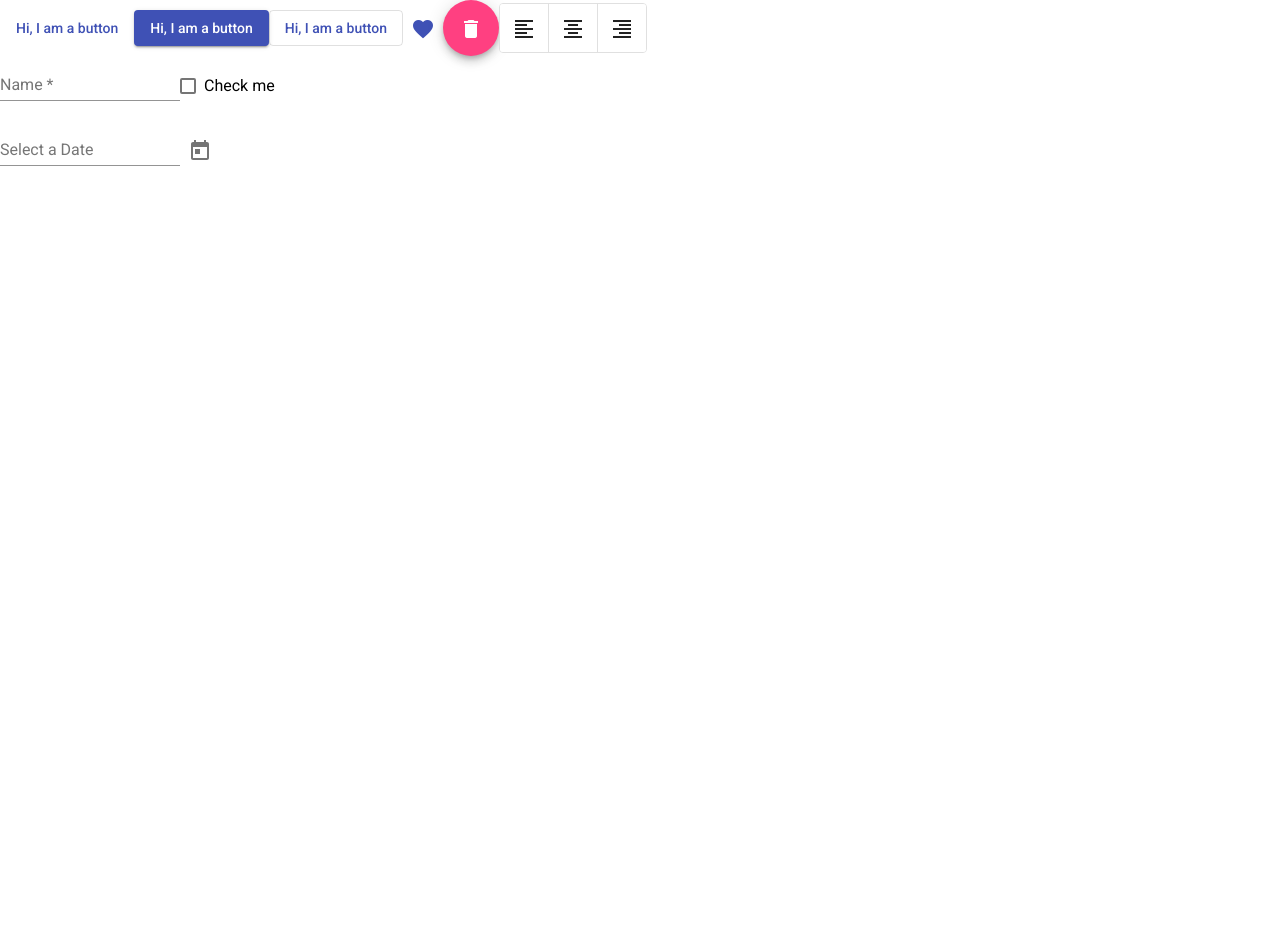
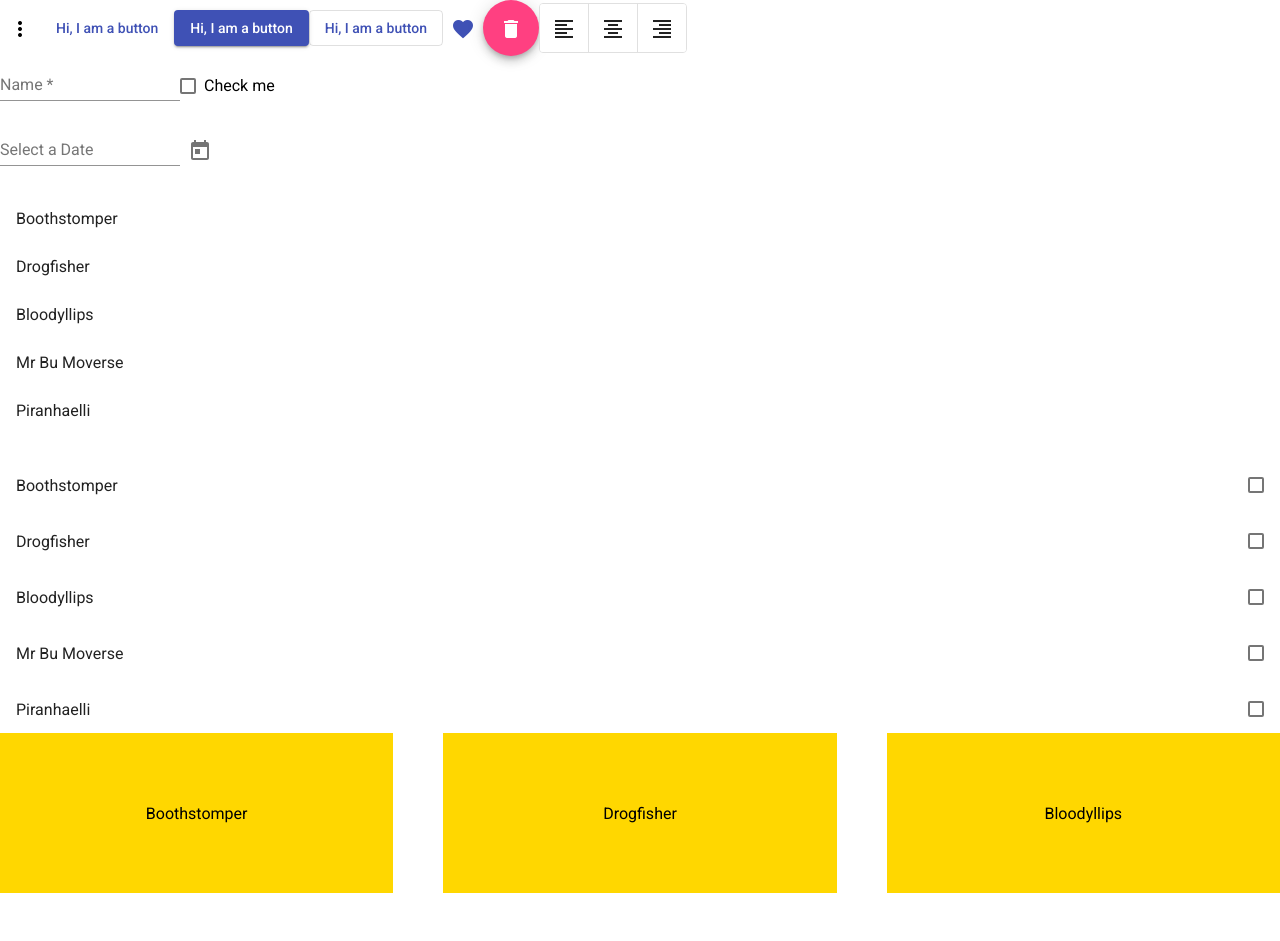
Before and after one commit to Anulav/Angular, an Angular app in the folder ninth/: page / in a window 1280 px wide. Shown: the top 941 px of the page. Before the commit the page ends 800 px from the top, so only its background shows below. Built offline with nearby package versions, Linux system fonts and the light colour scheme.

Commit message:
Added menu module and grid module

```diff
--- a/ninth/src/app/app.component.html
+++ b/ninth/src/app/app.component.html
@@ -1,3 +1,4 @@
+<app-menu></app-menu>
 <button mat-button color="primary">Hi, I am a button</button>
 <button mat-raised-button color="primary">Hi, I am a button</button>
 <button mat-stroked-button color="primary">Hi, I am a button</button>
@@ -19,7 +20,7 @@
 </mat-button-toggle-group>
 <br/>
 <app-form-controls></app-form-controls>
-
+<app-layout></app-layout>
 <!--
 Buttons
 • mat-raised-button: A button that is displayed with a shadow to indicate its
--- a/ninth/src/app/app.module.ts
+++ b/ninth/src/app/app.module.ts
@@ -14,10 +14,18 @@ import { MatInputModule } from '@angular/material/input';
 import { MatCheckboxModule } from '@angular/material/checkbox';
 import { MatDatepickerModule } from '@angular/material/datepicker';
 import { MatNativeDateModule } from '@angular/material/core';
+import { MatMenuModule } from '@angular/material/menu';
+import { MatListModule } from '@angular/material/list';
+import { MenuComponent } from './menu/menu.component';
+import { LayoutComponent } from './layout/layout.component';
+import { MatGridListModule } from '@angular/material/grid-list';
+
 @NgModule({
   declarations: [
     AppComponent,
-    FormsComponent
+    FormsComponent,
+    MenuComponent,
+    LayoutComponent
   ],
   imports: [
     BrowserModule,
@@ -32,11 +40,13 @@ import { MatNativeDateModule } from '@angular/material/core';
     MatAutocompleteModule,
     MatCheckboxModule,
     MatDatepickerModule,
-    MatNativeDateModule /* MatNativeDateModule from the @angular/material/core namespace.
+    MatNativeDateModule, /* MatNativeDateModule from the @angular/material/core namespace.
     MatNativeDateModule provides parsing and formatting utilities for dates, and
     it is based on the native Date object implementation.
     */
-
+    MatMenuModule,
+    MatListModule,
+    MatGridListModule
   ],
   providers: [],
   bootstrap: [AppComponent]
--- /dev/null
+++ b/ninth/src/app/layout/layout.component.css
@@ -0,0 +1,3 @@
+.mat-grid-tile{
+  background-color: gold;
+}
--- /dev/null
+++ b/ninth/src/app/layout/layout.component.html
@@ -0,0 +1,18 @@
+<mat-list>
+  <mat-list-item *ngFor="let hero of heroes">
+    {{ hero.name }}
+  </mat-list-item>
+  </mat-list>
+<!--Above is the basic mat-list-->
+<br/>
+<mat-selection-list *ngFor="let hero of heroes">
+  <mat-list-option>
+    {{ hero.name }}
+  </mat-list-option>
+</mat-selection-list>
+<!--Above is the mat-selection-list-->
+<mat-grid-list cols="3" rowHeight="10rem" gutterSize="50">
+  <mat-grid-tile *ngFor="let hero of heroes" >
+    {{ hero.name }}
+  </mat-grid-tile>
+</mat-grid-list>
--- /dev/null
+++ b/ninth/src/app/layout/layout.component.ts
@@ -0,0 +1,16 @@
+import { Component, OnInit } from '@angular/core';
+import { Heroes } from '../heroes';
+
+@Component({
+  selector: 'app-layout',
+  templateUrl: './layout.component.html',
+  styleUrls: ['./layout.component.css']
+})
+export class LayoutComponent implements OnInit {
+
+  heroes = Heroes;
+  constructor() { }
+  ngOnInit(): void {
+  }
+
+}
--- /dev/null
+++ b/ninth/src/app/menu/menu.component.html
@@ -0,0 +1,26 @@
+<button mat-icon-button [matMenuTriggerFor]="menu" >
+  <mat-icon>more_vert</mat-icon>
+</button>
+<mat-menu #menu>
+  <button mat-menu-item>Option A</button>
+  <button mat-menu-item [matMenuTriggerFor]="submenu">Option B</button>
+</mat-menu>
+
+<mat-menu #submenu>
+  <button mat-menu-item>Option C</button>
+  <button mat-menu-item>Option D</button>
+</mat-menu>
+
+<!--
+  Menu
+  A menu control in Angular Material is composed of the following artifacts:
+  • mat-menu: The main menu element
+  • mat-menu-item: Represents the individual items of the menu element
+  • matMenuTriggerFor: Triggers the menu element
+  Important Note
+  A mat-menu-item is a directive that we usually attach in button
+  elements, but you could also use other elements, such as an anchor, as well. The
+  matMenuTriggerFor binding is also usually used in button elements.
+
+
+-->
--- /dev/null
+++ b/ninth/src/app/menu/menu.component.ts
@@ -0,0 +1,15 @@
+import { Component, OnInit } from '@angular/core';
+
+@Component({
+  selector: 'app-menu',
+  templateUrl: './menu.component.html',
+  styleUrls: ['./menu.component.css']
+})
+export class MenuComponent implements OnInit {
+
+  constructor() { }
+
+  ngOnInit(): void {
+  }
+
+}
```
Also changed, not shown: ninth/src/app/menu/menu.component.css (added), 2 other files (tests, documents, lock files or other folders).
